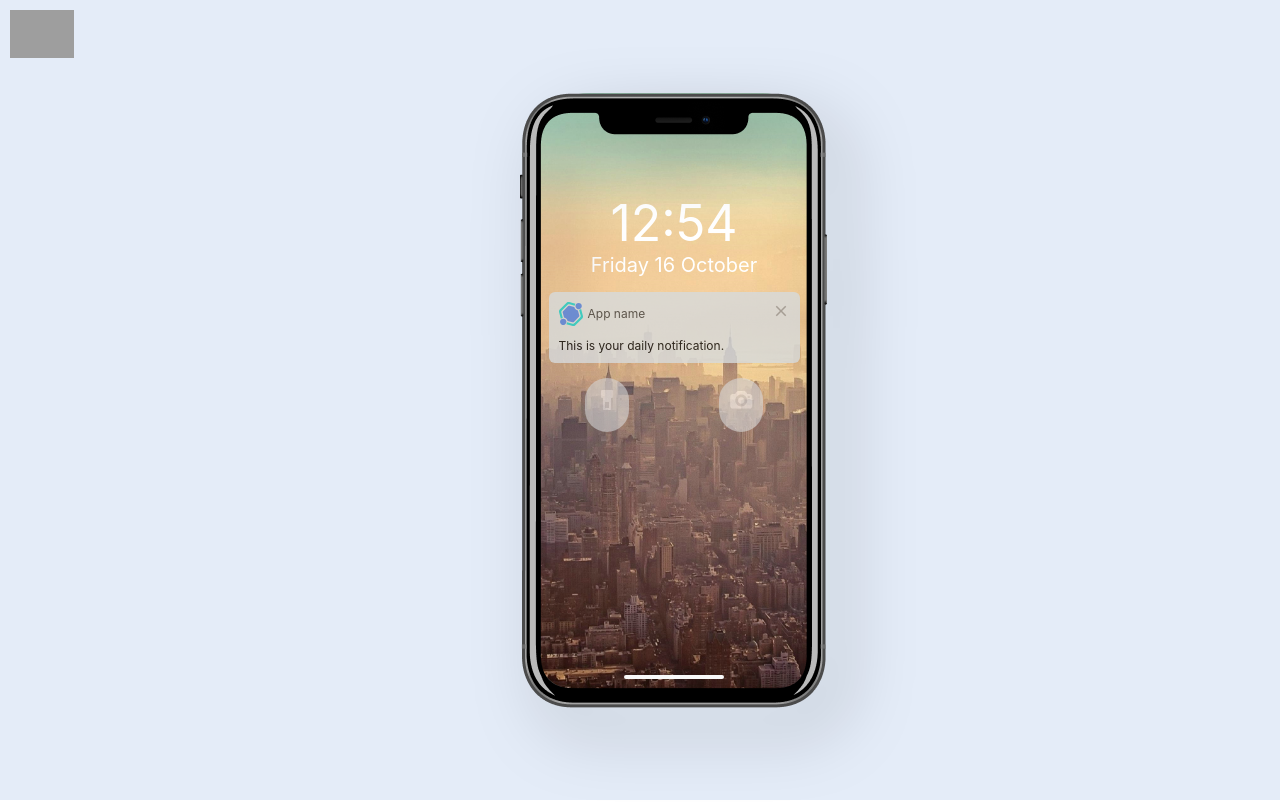
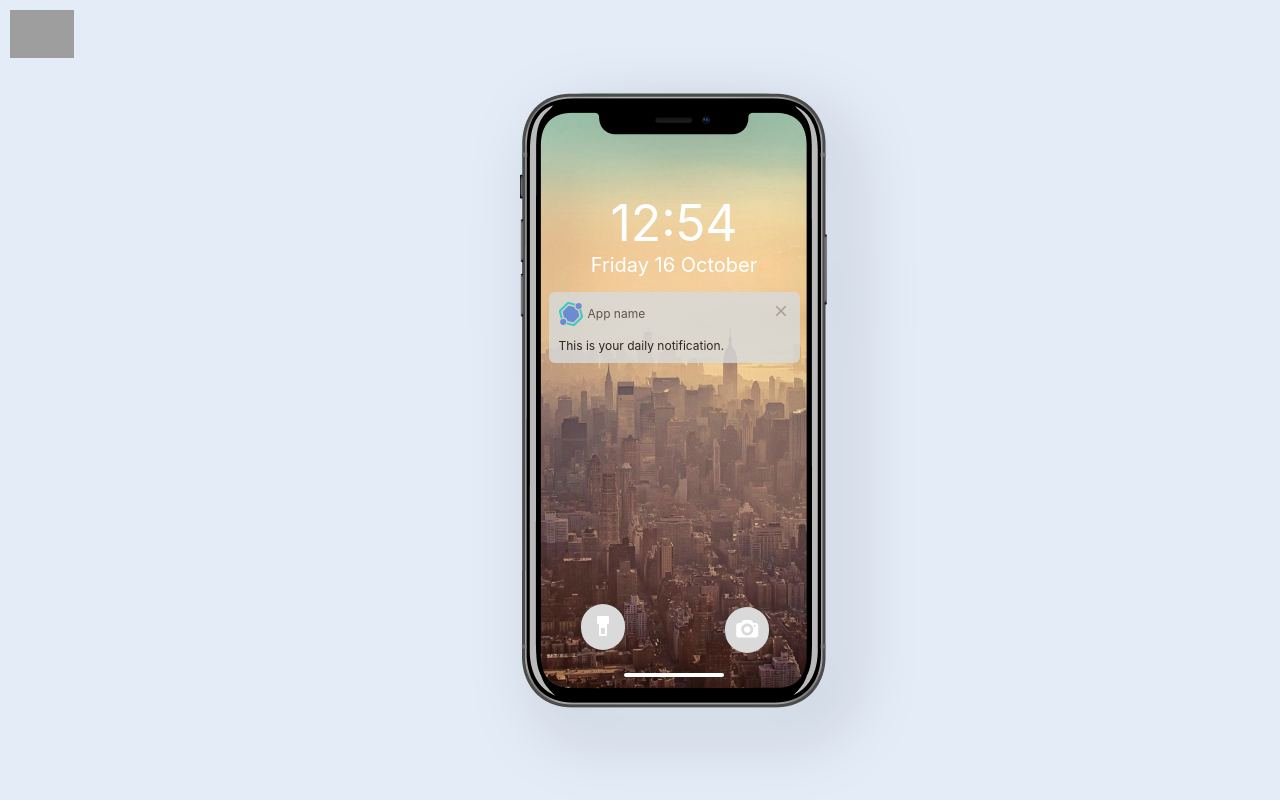
Before and after one commit to katwlodarczyk/interaction-design, a React (Create React App) app: page /week-2 in a window 1280 px wide. Built offline with nearby package versions, Linux system fonts and the light colour scheme; grey boxes are pictures that could not be loaded.

Commit message:
Completed week2- notification

```diff
--- a/src/App.css
+++ b/src/App.css
@@ -147,16 +147,20 @@ a:active {
     height: 4px;
     background-color: white;
     border-radius: 12px;
-    bottom: 18%;
+    bottom: 5%;
     left: calc(50% - 50px);
     position: absolute;
 
 }
 
 .flashlight-button:hover{
+  transform: scale(1.05);
   transition: ease-in-out;
-  opacity: 1;
-  background-color: white;
+}
+
+.camera-button:hover{
+		transform: scale(1.05);
+    transition: ease-in-out;
 }
 
 .close:hover {
--- a/src/components/week2/index.js
+++ b/src/components/week2/index.js
@@ -36,8 +36,6 @@ const Intersection = styled.div`
    position: relative;
    display: flex;
    flex-direction: column;
-   justify-content: flex-start;
-   padding-top: 100px;
    width: 100%;
    height: 100%;
 `;
@@ -47,7 +45,7 @@ const StyledIphone = styled.img`
     position: absolute;
     top: 0;
     right: 0;
-    z-index: 5;
+    z-index: 0;
 `;
 
 const Wallpaper = styled.img`
@@ -60,6 +58,11 @@ const Wallpaper = styled.img`
     border-radius: 60px;
     object-fit: cover;
 `;
+
+const TopSection = styled.div`
+    padding-top:100px;
+`;
+
 const ClockDiv = styled.div`
     position:relative;
     font-size: 50px;
@@ -87,15 +90,22 @@ const FunctionButtonsSection = styled.div`
 const CameraButton = styled.a`
     padding: 10px 10px;
     background-color: #dadada;
-    opacity: 0.6;
+    // opacity: 0.6;
     border-radius: 100px;
+    line-height: 100%;
+    position: absolute;
+    bottom: 55px;
+    right: 19%;
 `;
 
 const FlashlightButton = styled.a`
     padding: 10px 10px;
     background-color: #dadada;
-    opacity: 0.6;
     border-radius: 100px;
+    line-height: 100%;
+    position: absolute;
+    bottom: 58px;
+    right: 66%;
 `;
 
 const Camera = styled.img`
@@ -107,7 +117,6 @@ const Camera = styled.img`
 const Flashlight = styled.img`
     width: 24px;
     height: 24px;
-    opacity:1;
 `;
 
 function Week2() {
@@ -121,15 +130,17 @@ function Week2() {
                     <StyledIphone src={iphone} className="iphone"></StyledIphone>
                     <Wallpaper src={wallpaper}></Wallpaper>
                     <Intersection className="intersection">
-                       <ClockDiv id="time">12:54</ClockDiv>
-                       <DateDiv id="date">Friday 16 October</DateDiv>
-                       <Notification />
+                        <TopSection>
+                            <ClockDiv id="time">12:54</ClockDiv>
+                            <DateDiv id="date">Friday 16 October</DateDiv>
+                        </TopSection>
+                        <Notification />
                        <FunctionButtonsSection>
-                            <FlashlightButton href="/#" className="flashlight-button">
-                                <Flashlight src={flashlight} alt="flashlight"></Flashlight>
+                            <FlashlightButton href="#" className="flashlight-button">
+                                <Flashlight src={flashlight} className="function-icon" alt="flashlight"></Flashlight>
                             </FlashlightButton>
-                            <CameraButton href="/#" className="camera-button">
-                                <Camera src={camera} alt="camera"></Camera>
+                            <CameraButton href="#" className="camera-button">
+                                <Camera src={camera} alt="camera" className="function-icon"></Camera>
                             </CameraButton>
                        </FunctionButtonsSection>
                     </Intersection>
--- a/src/components/week2/notification.js
+++ b/src/components/week2/notification.js
@@ -53,8 +53,6 @@ const Close = styled.a`
 `;
 
 
-
-
 const Notification = () => {
 
     const [visible, setVisible] = useState(true);
```
Also changed, not shown: public/assets/week2-display.jpg, src/assets/week2-display.jpg.
